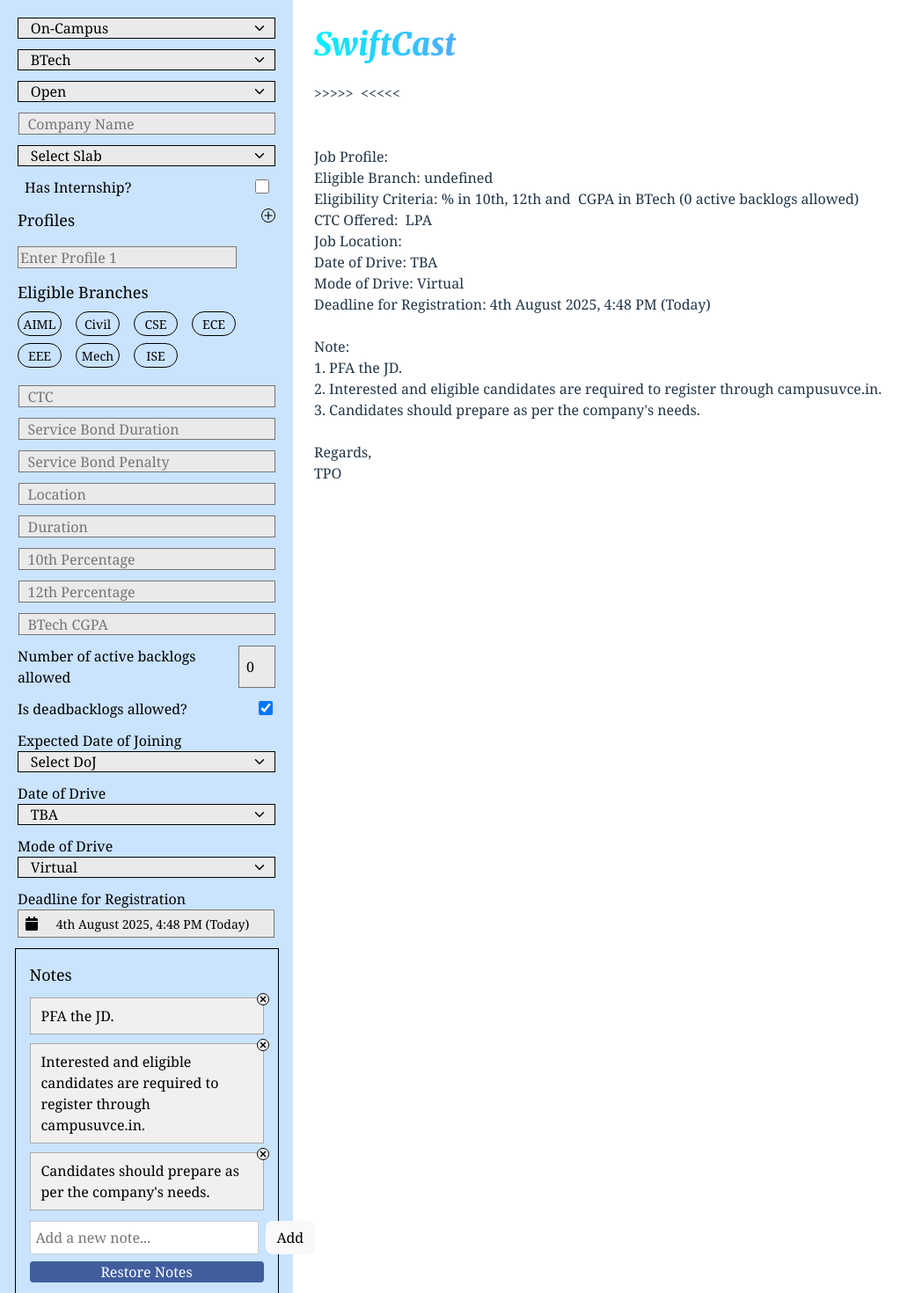
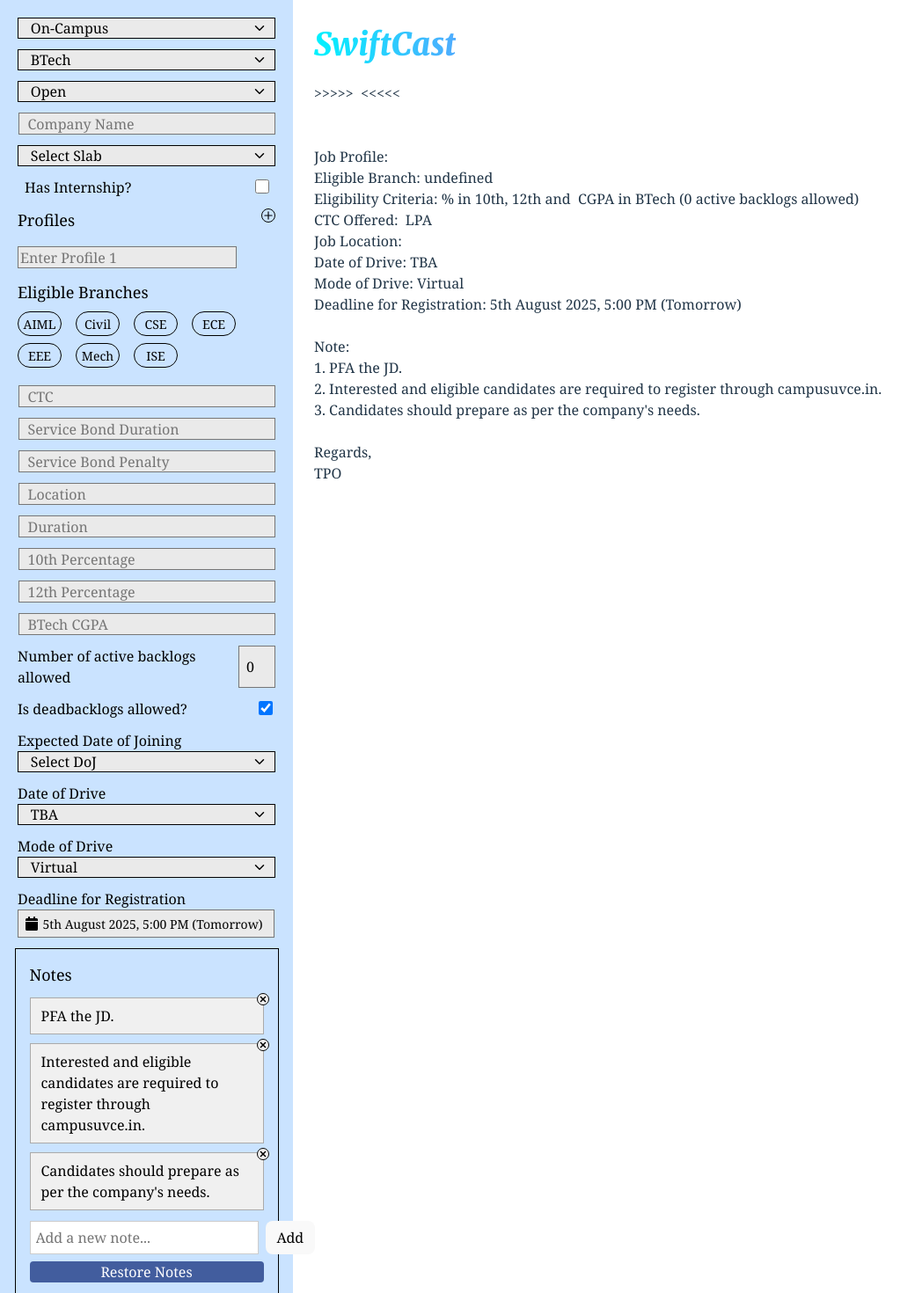
Before and after one commit to Vishnusbhat/broadcast-app, a React (Vite) app: page / in a window 1280 px wide. Shown: the top 1470 px of the page at 88% size, without its empty margins (0-1048 px from the left). Built offline with nearby package versions, Linux system fonts and the light colour scheme.

Commit message:
created funtion to get perfect deadline slot

```diff
--- a/src/common.jsx
+++ b/src/common.jsx
@@ -2,6 +2,7 @@ import { useState, useEffect } from "react";
 import Selector from "./views/selector";
 import Preview from "./views/preview";
 import Output from "./views/output";
+import { getDeadline } from "./components/utils/deadline";
 
 const Common = () => {
   const [broadcast, setBroadcast] = useState("");
@@ -109,7 +110,7 @@ const Common = () => {
       registrationLink: "",
       hasProfileChoice: false,
       expectedDateOfJoining: new Date("January 1, 2026").getTime(),
-      deadlineForRegistration: Date.now(),
+      deadlineForRegistration: getDeadline(Date.now()),
       onlySubBranchesAllowed: [],
       backupSubBranchCompare: [],
     });
@@ -150,6 +151,14 @@ const Common = () => {
     });
   }, [openForm.onlySubBranchesAllowed]);
 
+  useEffect(() => {
+    setOpenForm((prev) => {
+      const p = {...prev};
+      p.deadlineForRegistration = getDeadline(Date.now());
+      return p;
+    })
+  }, []);
+
   return (
     <>
       <Selector
--- /dev/null
+++ b/src/components/utils/deadline.js
@@ -0,0 +1,13 @@
+export function getDeadline (date) {
+    let d = new Date();
+    let currentTime = new Date(date);
+    const hour = currentTime.getHours();
+    const minutes = currentTime.getMinutes();
+    const requiredMinutes = minutes % 30;
+    d.setDate(currentTime.getDate() + 1);
+    d.setHours(hour);
+    d.setMinutes(minutes + (30 - requiredMinutes));
+    d.setSeconds(0);
+    d.setMilliseconds(0);
+    return d;
+}
--- a/src/views/profileInput.jsx
+++ b/src/views/profileInput.jsx
@@ -1,5 +1,4 @@
 import "./selector.css";
-
 const ProfileInput = ({
   initForm,
   openForm,
@@ -47,7 +46,6 @@ const ProfileInput = ({
       });
     }
   };
-
   const handleChange = (index, value) => {
     handleOpenFormChange("profiles", value, index);
   };
@@ -489,7 +487,6 @@ const ProfileInput = ({
               }
             />
           </div>
-
           <div className="row">
             Is branch dependent on profile?
             <input
```
